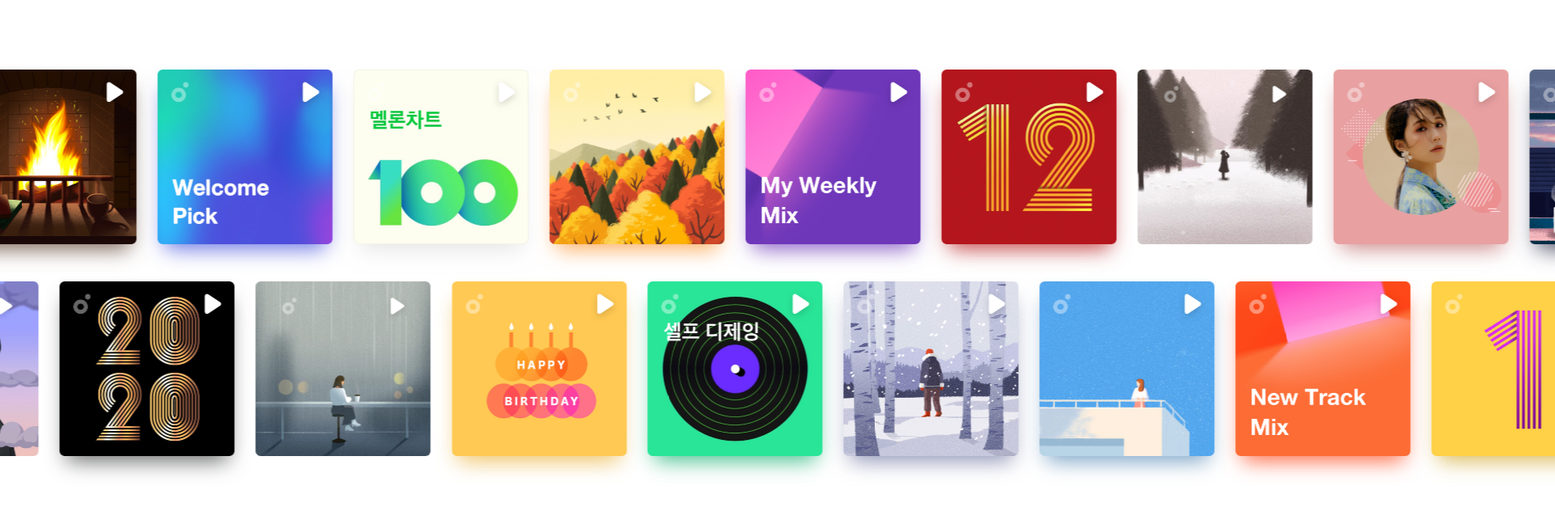
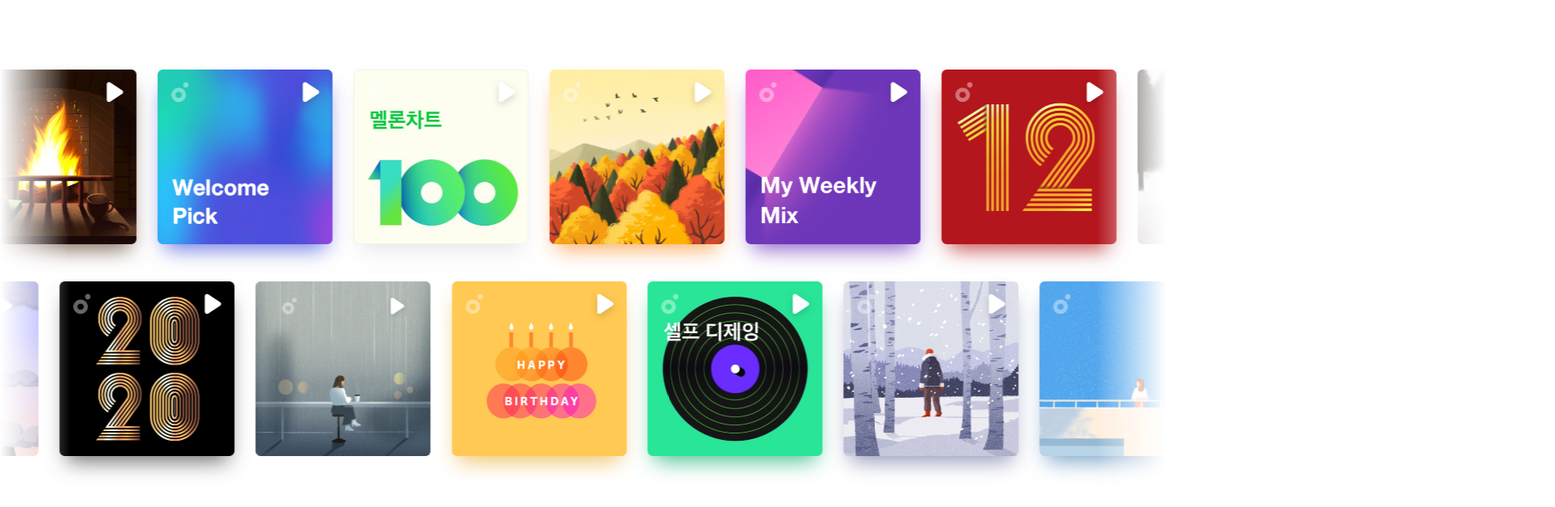
Before and after one commit to rinrinhye/melon-campaign, a plain HTML site: page index.html in a window 1280 px wide. Shown: the part 2587-3214 px from the top of the page at 81% size, 1920 px wide, since content can reach past the window. Drawn offline with nearby package versions, Linux system fonts and the light colour scheme; files that its build step writes are made by us from their sources.

Commit message:
animation 분리, section-03 슬라이드 gradient 추가

```diff
--- a/styles/base/_animations.scss
+++ b/styles/base/_animations.scss
@@ -9,3 +9,31 @@
     width: 100%;
   }
 }
+
+@keyframes slide-forward {
+  0% {
+    transform: translateX(0);
+  }
+
+  50% {
+    transform: translateX(-100%);
+  }
+
+  50.01% {
+    transform: translateX(100%);
+  }
+
+  100% {
+    transform: translateX(0);
+  }
+}
+
+@keyframes slide-forward-clone {
+  0% {
+    transform: translateX(0);
+  }
+
+  100% {
+    transform: translateX(-200%);
+  }
+}
--- a/styles/base/_globals.scss
+++ b/styles/base/_globals.scss
@@ -2,6 +2,8 @@
 $black: #000;
 $gray: #7f7f7f;
 $white-gray: #e0e0e0;
+$white: #fff;
+$transparent: #ffffff00;
 
 .sr-only {
   position: absolute;
@@ -19,7 +21,3 @@
 .tr-mask {
   overflow: hidden;
 }
-
-body {
-  overflow-x: hidden;
-}
--- a/styles/layouts/_section-03.scss
+++ b/styles/layouts/_section-03.scss
@@ -30,6 +30,30 @@
   .slide-top-wrapper,
   .slide-bottom-wrapper {
     display: flex;
+  }
+
+  .visual-content {
+    position: relative;
+    max-width: 1440px;
+    margin: 0 auto;
+    overflow: hidden;
+
+    &::after {
+      position: absolute;
+      top: 0;
+      left: 0;
+      display: block;
+      width: 100%;
+      height: 100%;
+      background: linear-gradient(
+        to right,
+        $white,
+        $transparent 6%,
+        $transparent 94%,
+        $white 100%
+      );
+      content: '';
+    }
   }
 
   .slide-top,
@@ -90,31 +114,3 @@
     }
   }
 }
-
-@keyframes slide-forward {
-  0% {
-    transform: translateX(0);
-  }
-
-  50% {
-    transform: translateX(-100%);
-  }
-
-  50.01% {
-    transform: translateX(100%);
-  }
-
-  100% {
-    transform: translateX(0);
-  }
-}
-
-@keyframes slide-forward-clone {
-  0% {
-    transform: translateX(0);
-  }
-
-  100% {
-    transform: translateX(-200%);
-  }
-}
```
